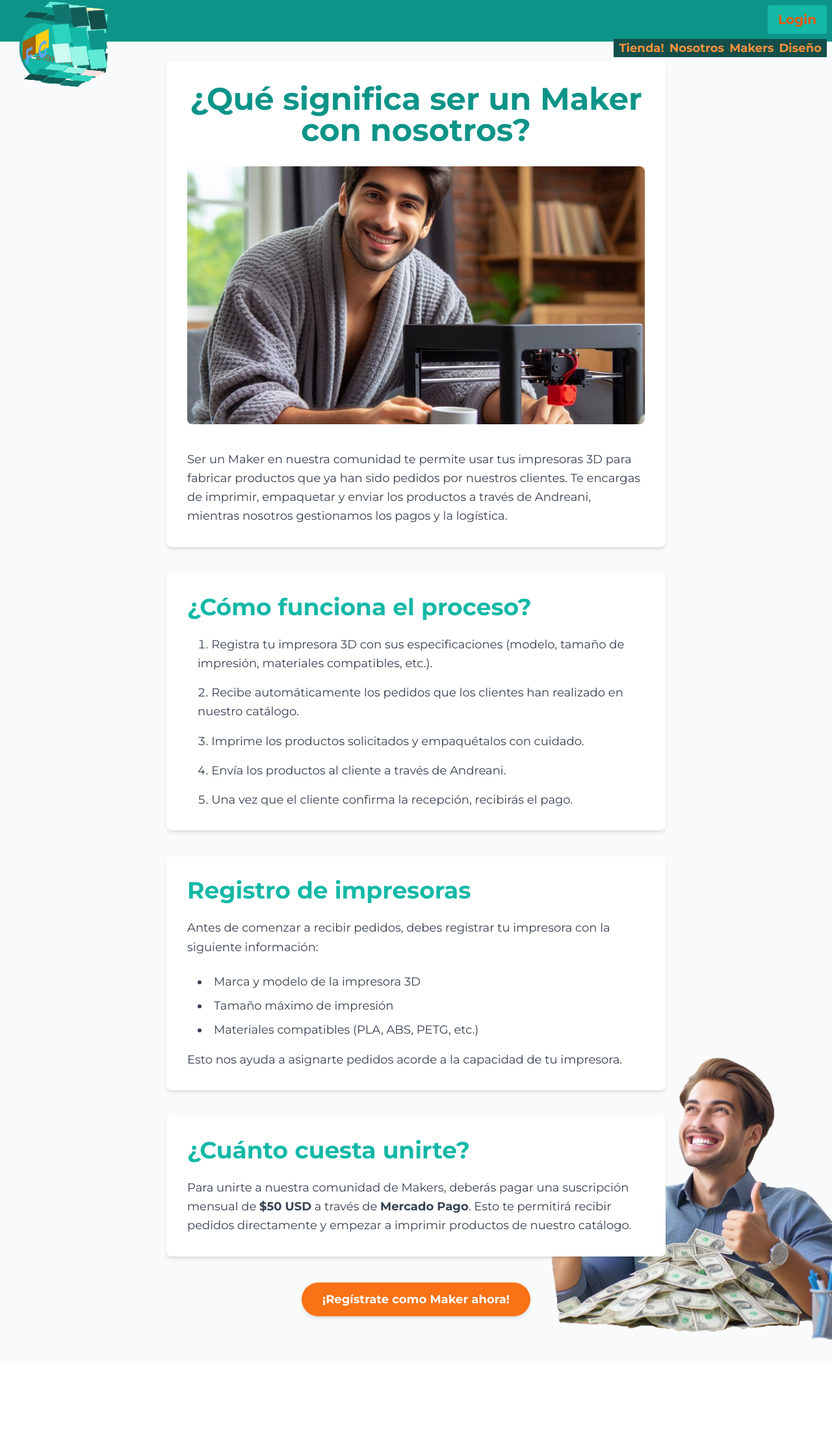
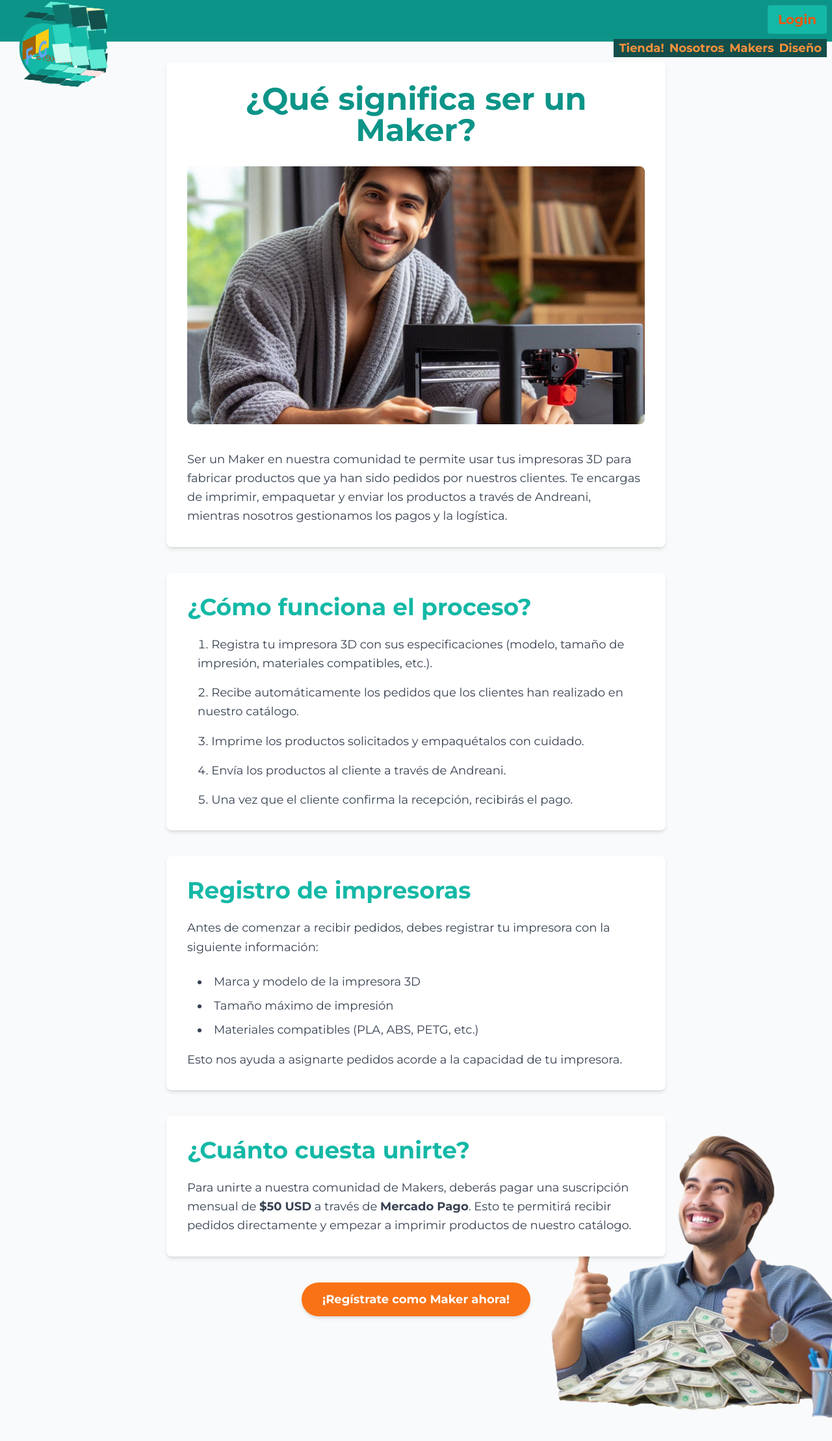
Before and after one commit to frncscgvdesarrollos/shop3d, a Next.js app: page /shop/makers in a window 1280 px wide. Shown: the whole page at 65% size. Before the commit the page ends 2098 px from the top, so only its background shows below. Built offline with nearby package versions, Linux system fonts and the light colour scheme; no server answers.

Commit message:
jueves por la tarde

```diff
--- a/src/app/shop/makers/page.jsx
+++ b/src/app/shop/makers/page.jsx
@@ -11,7 +11,7 @@ export default function QuieroSerUnMaker() {
         <div className="max-w-3xl mx-auto">
           {/* Descripción de ser un Maker */}
           <section className="mb-10 bg-white p-8 rounded-lg shadow-md">
-            <h1 className="text-5xl font-bold mb-8 text-center text-teal-600">¿Qué significa ser un Maker con nosotros?</h1>
+            <h1 className="text-5xl font-bold mb-8 text-center text-teal-600">¿Qué significa ser un Maker?</h1>
             <div className="flex justify-center mb-10">
               <img src="/printers.png" alt="makers!" className="w-full max-w-4xl object-cover rounded-lg" />
             </div>
@@ -59,7 +59,7 @@ export default function QuieroSerUnMaker() {
           </section>
 
           {/* Botón de suscripción */}
-          <div className="text-center mb-[60vh] lg:mb-10">
+          <div className="text-center mb-[60vh] lg:mb-[20vh]">
             <button onClick={() => handleRegister()} className="bg-orange-500 text-white py-3 px-8 rounded-full text-lg font-bold shadow-md hover:bg-teal-600 transition duration-300">
               ¡Regístrate como Maker ahora!
             </button>
--- a/src/app/shop/makers/panelMaker/page.jsx
+++ b/src/app/shop/makers/panelMaker/page.jsx
@@ -142,10 +142,9 @@ export default function PanelMaker() {
 
                             {/* Detalles de la impresión actual */}
                             <div className="flex-1">
-                                {selectedPrinter.currentImpresion ? (
+                            {selectedPrinter.currentImpresion && selectedPrinter.currentImpresion.producto ? (
                                 <div className="bg-gray-100 p-4 rounded shadow-md">
                                     <h3 className="text-xl font-semibold mb-2">Detalles de la Actual Impresión</h3>
-                                        <p><strong>ID del Pedido:</strong> {selectedPrinter.currentImpresion.producto.id}</p>
                                     <p><strong>Descripción del Producto:</strong> {selectedPrinter.currentImpresion.producto.descripcion}</p>
                                     <p><strong>Nombre del Producto:</strong> {selectedPrinter.currentImpresion.producto.nombre}</p>
                                     <p><strong>Precio del Producto:</strong> ${selectedPrinter.currentImpresion.producto.precio}</p>
@@ -157,6 +156,7 @@ export default function PanelMaker() {
                                 <p className="text-gray-600 mt-4">No hay impresión actual.</p>
                             )}
                         </div>
+
                         </div>
 
                         {/* Botones para iniciar y finalizar la producción */}
--- /dev/null
+++ b/src/app/shop/makers/suscripcion/page.jsx
@@ -0,0 +1,10 @@
+export default function pagoSuscripcion () {
+    return (
+        <>
+        <h1>Paga la membresia para tener acceso a nuestros servicios.</h1>
+        <span>
+            <button>Paga aquí</button>
+        </span>
+        </>
+    );
+}
```
Lines whose indentation alone changed are shown as unchanged.
